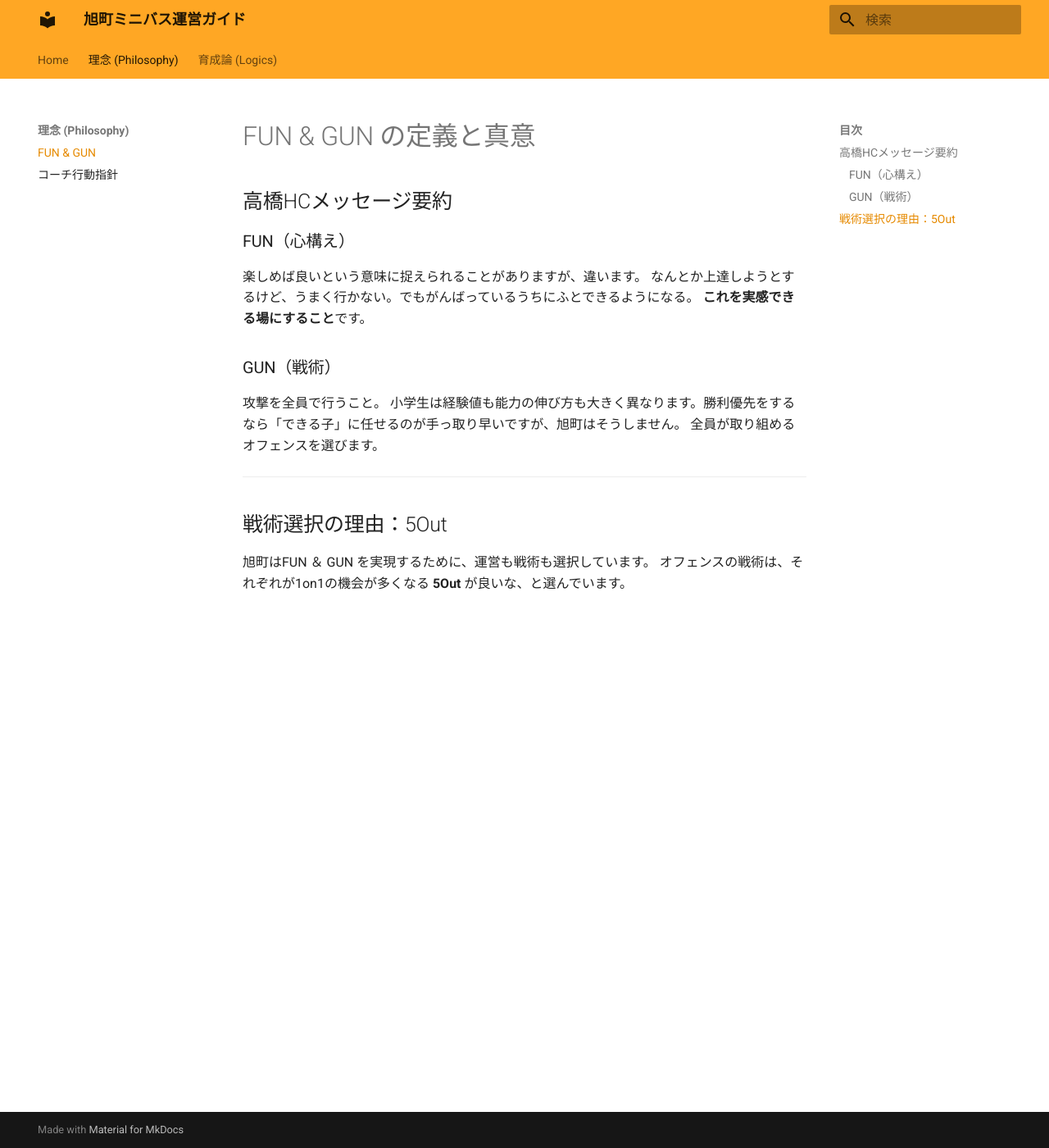
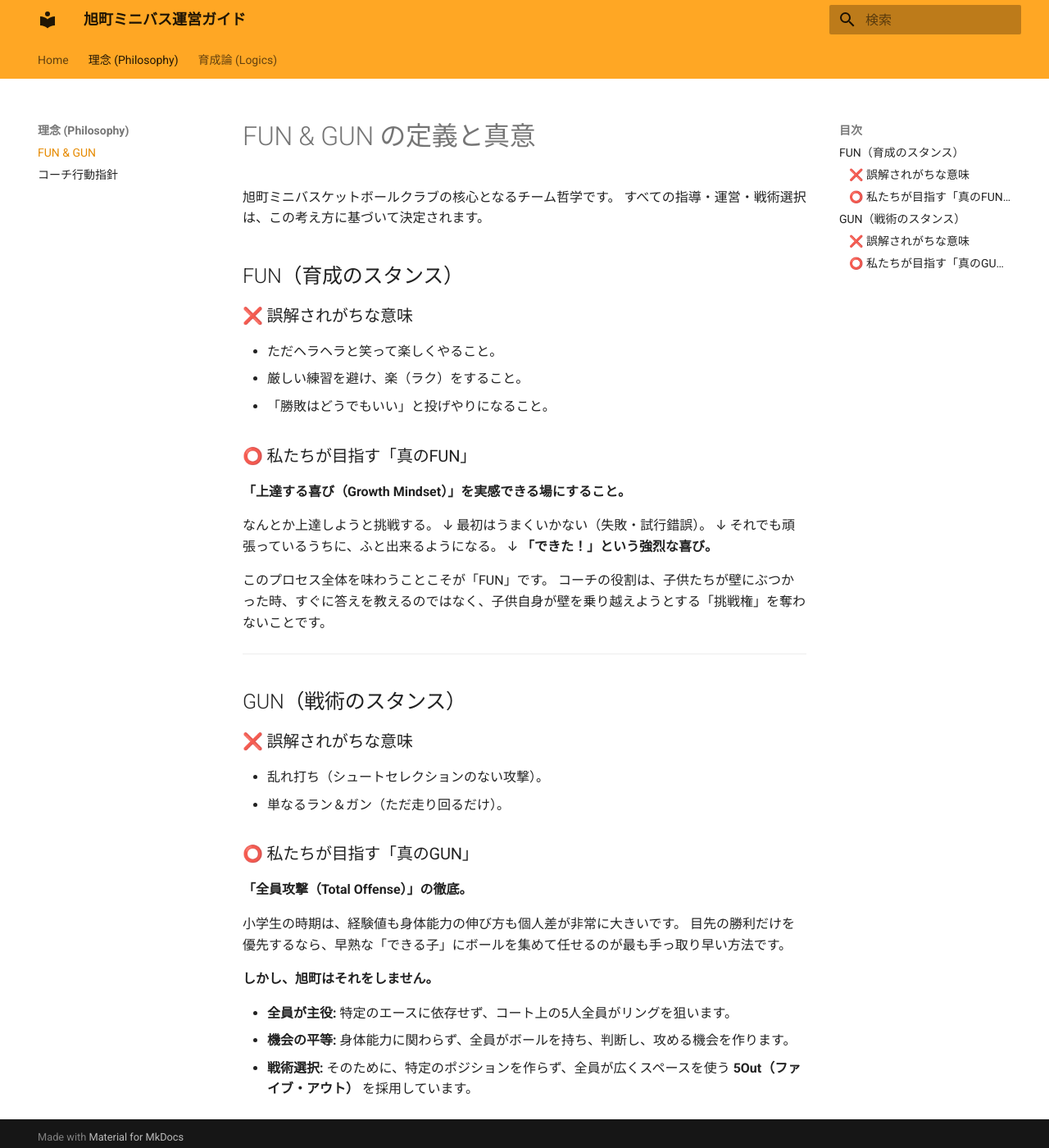
Before and after one commit to kawaiikumichan/asahicho-minibus-ops, an MkDocs documentation site: the page built from docs/00_Philosophy/fun_and_gun.md, in a window 1280 px wide and 1400 px high. Shown: the whole window at 82% size. Built offline with MkDocs 1.6.1 and Material for MkDocs 9.7.7, drawn with Linux system fonts in a browser that asks for light colours.

Commit message:
Update fun_and_gun.md

```diff
--- a/docs/00_Philosophy/fun_and_gun.md
+++ b/docs/00_Philosophy/fun_and_gun.md
@@ -1,19 +1,45 @@
 # FUN & GUN の定義と真意
 
-## 高橋HCメッセージ要約
+旭町ミニバスケットボールクラブの核心となるチーム哲学です。
+すべての指導・運営・戦術選択は、この考え方に基づいて決定されます。
 
-### FUN（心構え）
-楽しめば良いという意味に捉えられることがありますが、違います。
-なんとか上達しようとするけど、うまく行かない。でもがんばっているうちにふとできるようになる。
-**これを実感できる場にすること**です。
+## FUN（育成のスタンス）
 
-### GUN（戦術）
-攻撃を全員で行うこと。
-小学生は経験値も能力の伸び方も大きく異なります。勝利優先をするなら「できる子」に任せるのが手っ取り早いですが、旭町はそうしません。
-全員が取り組めるオフェンスを選びます。
+### ❌ 誤解されがちな意味
+* ただヘラヘラと笑って楽しくやること。
+* 厳しい練習を避け、楽（ラク）をすること。
+* 「勝敗はどうでもいい」と投げやりになること。
+
+### ⭕ 私たちが目指す「真のFUN」
+**「上達する喜び（Growth Mindset）」を実感できる場にすること。**
+
+なんとか上達しようと挑戦する。
+↓
+最初はうまくいかない（失敗・試行錯誤）。
+↓
+それでも頑張っているうちに、ふと出来るようになる。
+↓
+**「できた！」という強烈な喜び。**
+
+このプロセス全体を味わうことこそが「FUN」です。
+コーチの役割は、子供たちが壁にぶつかった時、すぐに答えを教えるのではなく、子供自身が壁を乗り越えようとする「挑戦権」を奪わないことです。
 
 ---
 
-## 戦術選択の理由：5Out
-旭町はFUN ＆ GUN を実現するために、運営も戦術も選択しています。
-オフェンスの戦術は、それぞれが1on1の機会が多くなる **5Out** が良いな、と選んでいます。
+## GUN（戦術のスタンス）
+
+### ❌ 誤解されがちな意味
+* 乱れ打ち（シュートセレクションのない攻撃）。
+* 単なるラン＆ガン（ただ走り回るだけ）。
+
+### ⭕ 私たちが目指す「真のGUN」
+**「全員攻撃（Total Offense）」の徹底。**
+
+小学生の時期は、経験値も身体能力の伸び方も個人差が非常に大きいです。
+目先の勝利だけを優先するなら、早熟な「できる子」にボールを集めて任せるのが最も手っ取り早い方法です。
+
+**しかし、旭町はそれをしません。**
+
+* **全員が主役:** 特定のエースに依存せず、コート上の5人全員がリングを狙います。
+* **機会の平等:** 身体能力に関わらず、全員がボールを持ち、判断し、攻める機会を作ります。
+* **戦術選択:** そのために、特定のポジションを作らず、全員が広くスペースを使う **5Out（ファイブ・アウト）** を採用しています。
```
